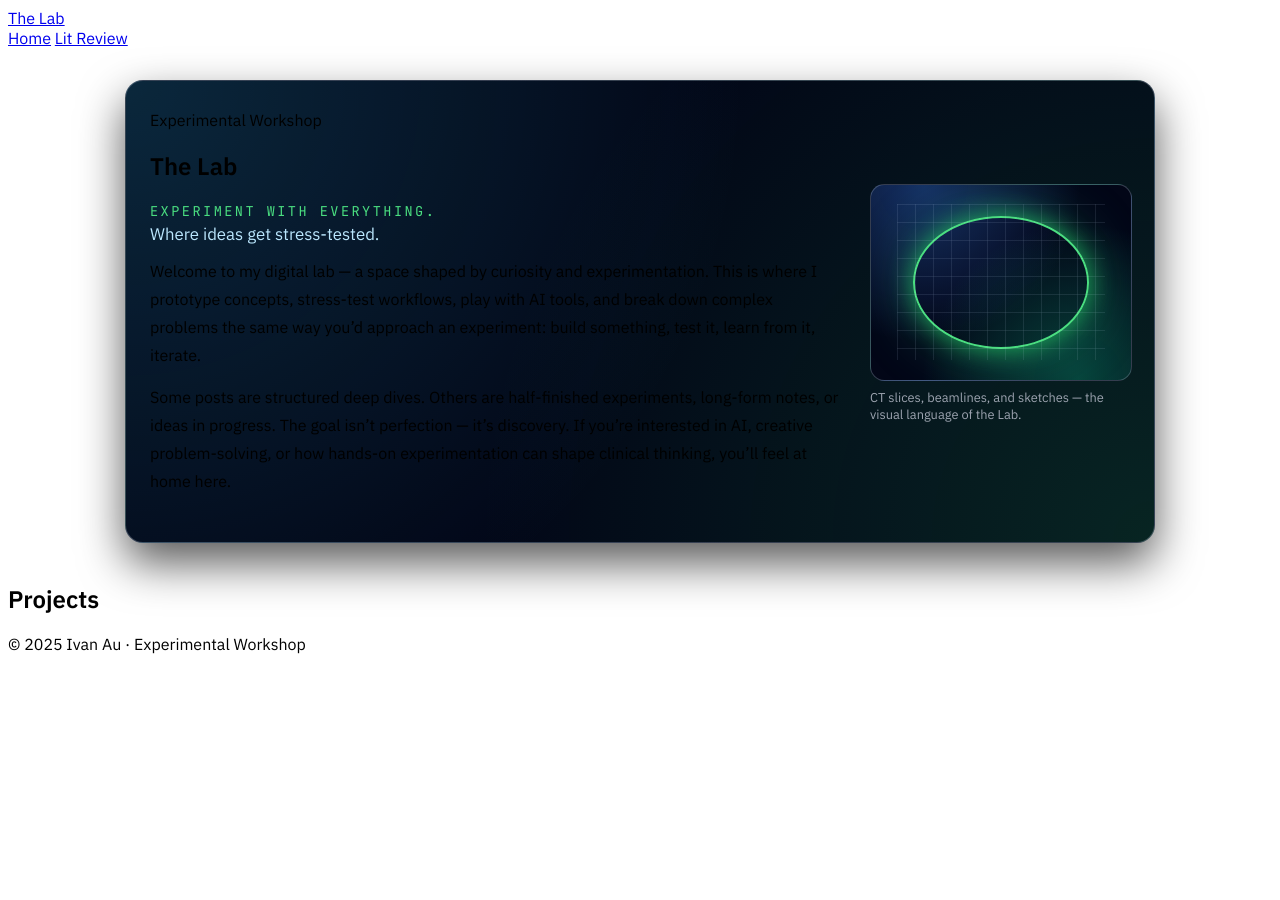
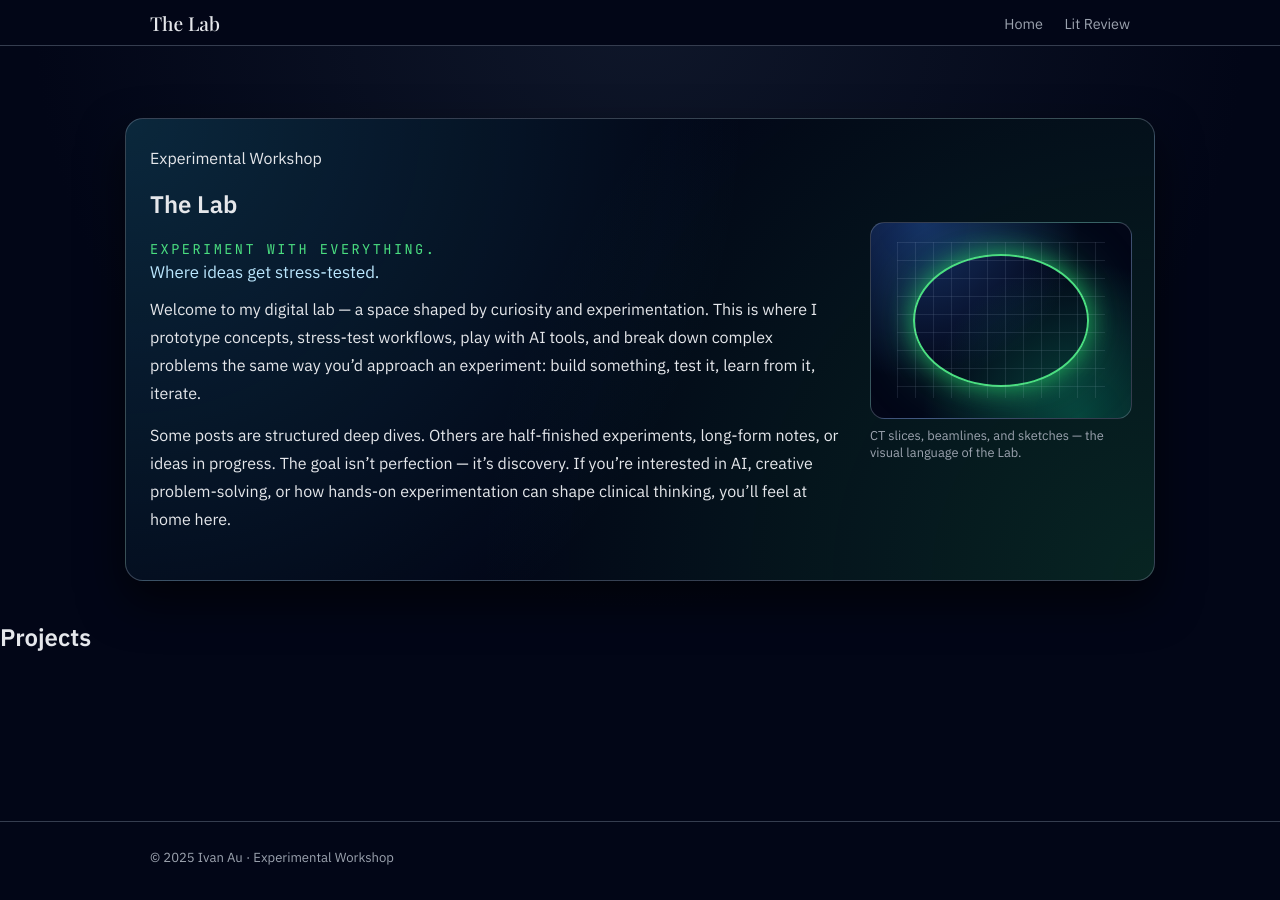
Before and after one commit to auivanau/auivanau.github.io, a Jekyll site: the page built from index.md, in a window 1280 px wide. Built offline with Jekyll 4.4.1, drawn with Linux system fonts in a browser that asks for light colours.

Commit message:
Update main.css

```diff
--- a/assets/css/main.css
+++ b/assets/css/main.css
@@ -20,6 +20,83 @@
   --max-width: 980px;
   --radius-card: 18px;
   --border-soft: rgba(148, 163, 184, 0.35);
+}
+/* ===== Global layout & typography ===== */
+
+body {
+  margin: 0;
+  font-family: var(--font-sans);
+  background:
+    radial-gradient(circle at top, #0F172A 0, #020617 55%),
+    #020617;
+  color: var(--text-main);
+}
+
+.site-root {
+  min-height: 100vh;
+  display: flex;
+  flex-direction: column;
+}
+
+.site-main {
+  flex: 1;
+  padding: 2.5rem 0 3rem;
+}
+
+/* Basic link styling */
+a {
+  color: var(--accent-cyan);
+  text-decoration: none;
+}
+
+a:hover {
+  text-decoration: underline;
+}
+
+/* Header / nav */
+.site-header {
+  background: #020617;
+  border-bottom: 1px solid var(--border-soft);
+}
+
+.site-header-inner {
+  max-width: var(--max-width);
+  margin: 0 auto;
+  padding: 0.6rem 1.5rem;
+  display: flex;
+  align-items: center;
+  justify-content: space-between;
+}
+
+.site-title {
+  font-family: var(--font-title);
+  font-size: 1.2rem;
+  color: var(--text-main);
+  text-decoration: none;
+}
+
+.site-nav a {
+  margin-left: 1.1rem;
+  font-size: 0.9rem;
+  color: var(--text-muted);
+}
+
+.site-nav a:hover {
+  color: var(--accent-cyan);
+}
+
+/* Footer */
+.site-footer {
+  background: #020617;
+  border-top: 1px solid var(--border-soft);
+}
+
+.site-footer-inner {
+  max-width: var(--max-width);
+  margin: 0 auto;
+  padding: 0.9rem 1.5rem 1.3rem;
+  font-size: 0.82rem;
+  color: var(--text-muted);
 }
 
 /* ===== Homepage – Experimental Workshop ===== */
```
